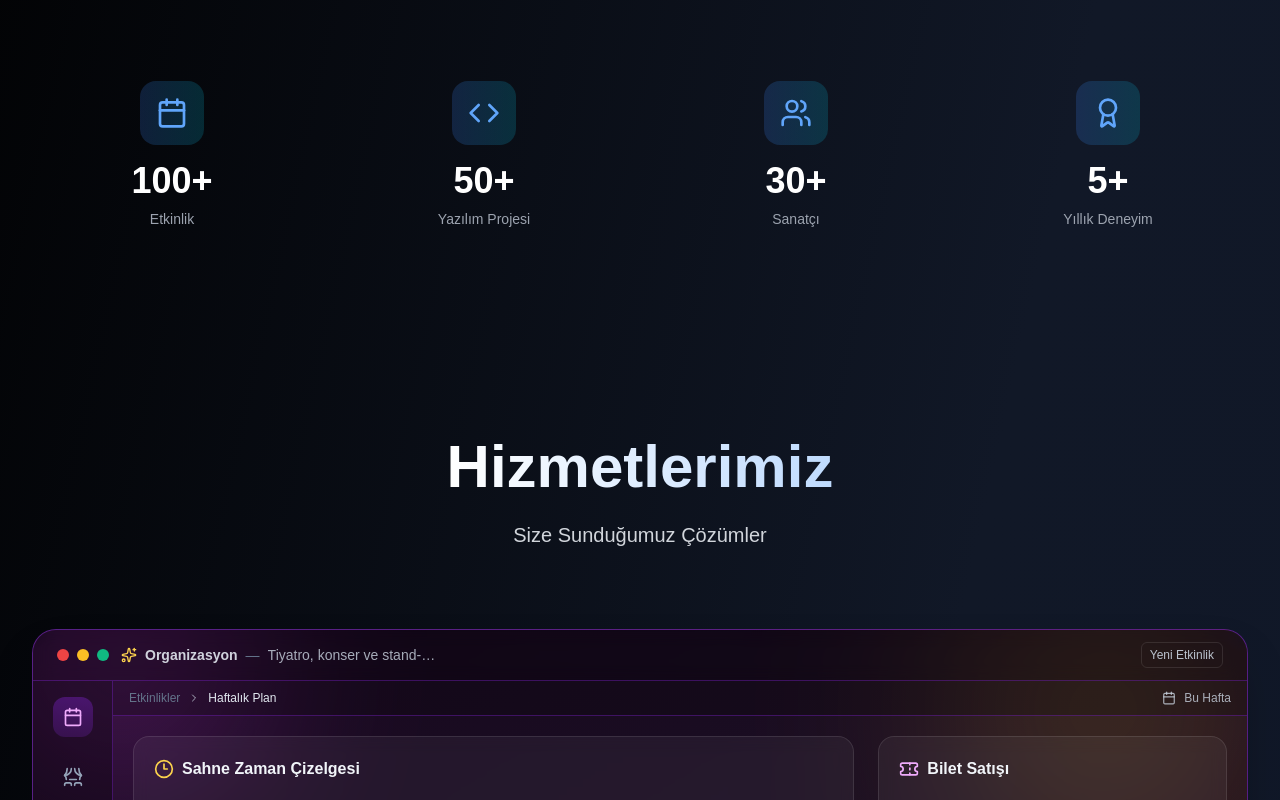
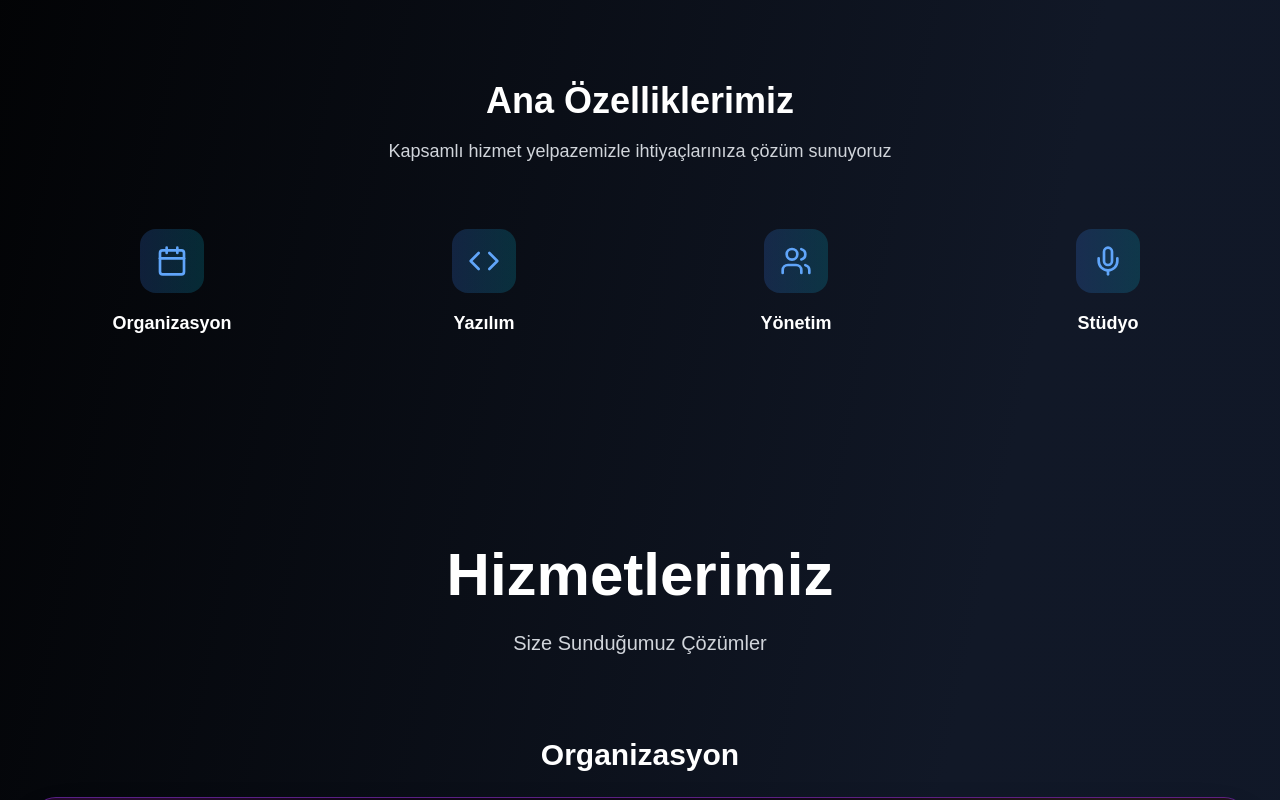
Before and after one commit to 10are/oneyapim, a Next.js app: page / in a window 1280 px wide. Shown: the part 880-1680 px from the top of the page. Built offline with nearby package versions, Linux system fonts and the light colour scheme.

Commit message:
Sayfa bileşeninde istatistikler bölümü kaldırıldı ve yerine yeni özellikler bölümü eklendi. Özellikler için yeni içerikler ve animasyonlar tanımlandı. Ayrıca, hizmet bileşenlerinde başlıklar güncellendi ve iletişim bilgileri değiştirildi.

```diff
--- a/app/page.tsx
+++ b/app/page.tsx
@@ -61,12 +61,7 @@ export default function HomePage() {
     },
   ];
 
-  const stats = [
-    { number: '100+', label: 'Etkinlik', icon: Calendar },
-    { number: '50+', label: 'Yazılım Projesi', icon: Code },
-    { number: '30+', label: 'Sanatçı', icon: Users },
-    { number: '5+', label: 'Yıllık Deneyim', icon: Award }
-  ];
+
 
   const technologies = [
     { name: 'React', icon: Cpu },
@@ -259,13 +254,33 @@ export default function HomePage() {
         />
       </section>
 
-      {/* Stats Section */}
-      <section id="stats" className="relative py-24">
+      {/* Features Section */}
+      <section id="features" className="relative py-24">
         <div className="container mx-auto px-4 sm:px-6 lg:px-8">
+          <motion.div
+            initial={{ opacity: 0, y: 20 }}
+            whileInView={{ opacity: 1, y: 0 }}
+            transition={{ duration: 0.8 }}
+            viewport={{ once: true }}
+            className="text-center mb-16"
+          >
+            <h2 className="text-3xl md:text-4xl font-bold mb-4 text-gray-900 dark:text-white">
+              Ana Özelliklerimiz
+            </h2>
+            <p className="text-lg text-gray-600 dark:text-gray-300 max-w-2xl mx-auto">
+              Kapsamlı hizmet yelpazemizle ihtiyaçlarınıza çözüm sunuyoruz
+            </p>
+          </motion.div>
+
           <div className="grid grid-cols-2 md:grid-cols-4 gap-8">
-            {stats.map((stat, index) => (
+            {[
+              { icon: Calendar, title: "Organizasyon" },
+              { icon: Code, title: "Yazılım" },
+              { icon: Users, title: "Yönetim" },
+              { icon: Mic, title: "Stüdyo" }
+            ].map((feature, index) => (
               <motion.div
-                key={stat.label}
+                key={feature.title}
                 initial={{ opacity: 0, y: 20 }}
                 whileInView={{ opacity: 1, y: 0 }}
                 transition={{ duration: 0.8, delay: index * 0.1 }}
@@ -277,13 +292,10 @@ export default function HomePage() {
                   whileHover={{ rotate: 360 }}
                   transition={{ duration: 0.6 }}
                 >
-                  <stat.icon className="h-8 w-8 text-blue-600 dark:text-blue-400" />
+                  <feature.icon className="h-8 w-8 text-blue-600 dark:text-blue-400" />
                 </motion.div>
-                <div className="text-3xl md:text-4xl font-bold text-gray-900 dark:text-white mb-2">
-                  {stat.number}
-                </div>
-                <div className="text-gray-600 dark:text-gray-400 text-sm">
-                  {stat.label}
+                <div className="text-lg font-semibold text-gray-900 dark:text-white">
+                  {feature.title}
                 </div>
               </motion.div>
             ))}
@@ -301,20 +313,8 @@ export default function HomePage() {
             viewport={{ once: true }}
             className="text-center mb-20"
           >
-            <h2 className="text-4xl md:text-6xl font-bold mb-6">
-              <motion.span
-                className="bg-gradient-to-r from-blue-600 to-blue-800 dark:from-white dark:to-blue-200 bg-clip-text text-transparent"
-                animate={{
-                  backgroundPosition: ["0% 50%", "100% 50%", "0% 50%"]
-                }}
-                transition={{
-                  duration: 4,
-                  repeat: Infinity,
-                  ease: "linear"
-                }}
-              >
-                {t.services.title}
-              </motion.span>
+            <h2 className="text-4xl md:text-6xl font-bold mb-6 text-gray-900 dark:text-white">
+              {t.services.title}
             </h2>
             <p className="text-xl text-gray-600 dark:text-gray-300 max-w-3xl mx-auto">
               {t.services.subtitle}
@@ -325,10 +325,33 @@ export default function HomePage() {
 
           {/* Services Stack */}
           <div className="space-y-16">
-            <OrganizationService />
-            <SoftwareService />
-            <ManagementService />
-            <StudioService />
+            <div>
+              <h3 className="text-2xl md:text-3xl font-bold text-gray-900 dark:text-white mb-6 text-center">
+                {t.services.organization.title}
+              </h3>
+              <OrganizationService />
+            </div>
+
+            <div>
+              <h3 className="text-2xl md:text-3xl font-bold text-gray-900 dark:text-white mb-6 text-center">
+                {t.services.software.title}
+              </h3>
+              <SoftwareService />
+            </div>
+
+            <div>
+              <h3 className="text-2xl md:text-3xl font-bold text-gray-900 dark:text-white mb-6 text-center">
+                {t.services.management.title}
+              </h3>
+              <ManagementService />
+            </div>
+
+            <div>
+              <h3 className="text-2xl md:text-3xl font-bold text-gray-900 dark:text-white mb-6 text-center">
+                {t.services.studio.title}
+              </h3>
+              <StudioService />
+            </div>
           </div>
         </div>
       </section>
@@ -455,7 +478,7 @@ export default function HomePage() {
                   </div>
                   <div className="text-center">
                     <div className="text-gray-900 dark:text-white font-medium text-lg">E-posta</div>
-                    <div className="text-gray-600 dark:text-gray-300">info@oneyapim.com</div>
+                    <div className="text-gray-600 dark:text-gray-300">info@oneyapim.co</div>
                   </div>
                 </div>
 
@@ -465,7 +488,7 @@ export default function HomePage() {
                   </div>
                   <div className="text-center">
                     <div className="text-gray-900 dark:text-white font-medium text-lg">Telefon</div>
-                    <div className="text-gray-600 dark:text-gray-300">+90 (212) 123 45 67</div>
+                    <div className="text-gray-600 dark:text-gray-300">5357092761</div>
                   </div>
                 </div>
 
--- a/components/services/management-service.tsx
+++ b/components/services/management-service.tsx
@@ -22,9 +22,7 @@ export function ManagementService() {
       <div className="p-8">
         {/* Header */}
         <div className="text-center mb-10">
-          <h3 className="text-3xl font-bold text-gray-900 dark:text-white mb-4">
-            {t.services.management.title}
-          </h3>
+
           <p className="text-gray-600 dark:text-gray-300 max-w-2xl mx-auto text-lg">
             {t.services.management.description}
           </p>
--- a/components/services/studio-service.tsx
+++ b/components/services/studio-service.tsx
@@ -23,7 +23,7 @@ export default function StudioServicePanel() {
           <div className="w-2.5 h-2.5 md:w-3 md:h-3 bg-green-500 rounded-full"></div>
         </div>
         <span className="text-xs md:text-sm font-semibold text-gray-700 dark:text-gray-300">
-          {t.services.studio.title}
+
         </span>
         <div />
       </div>
```
